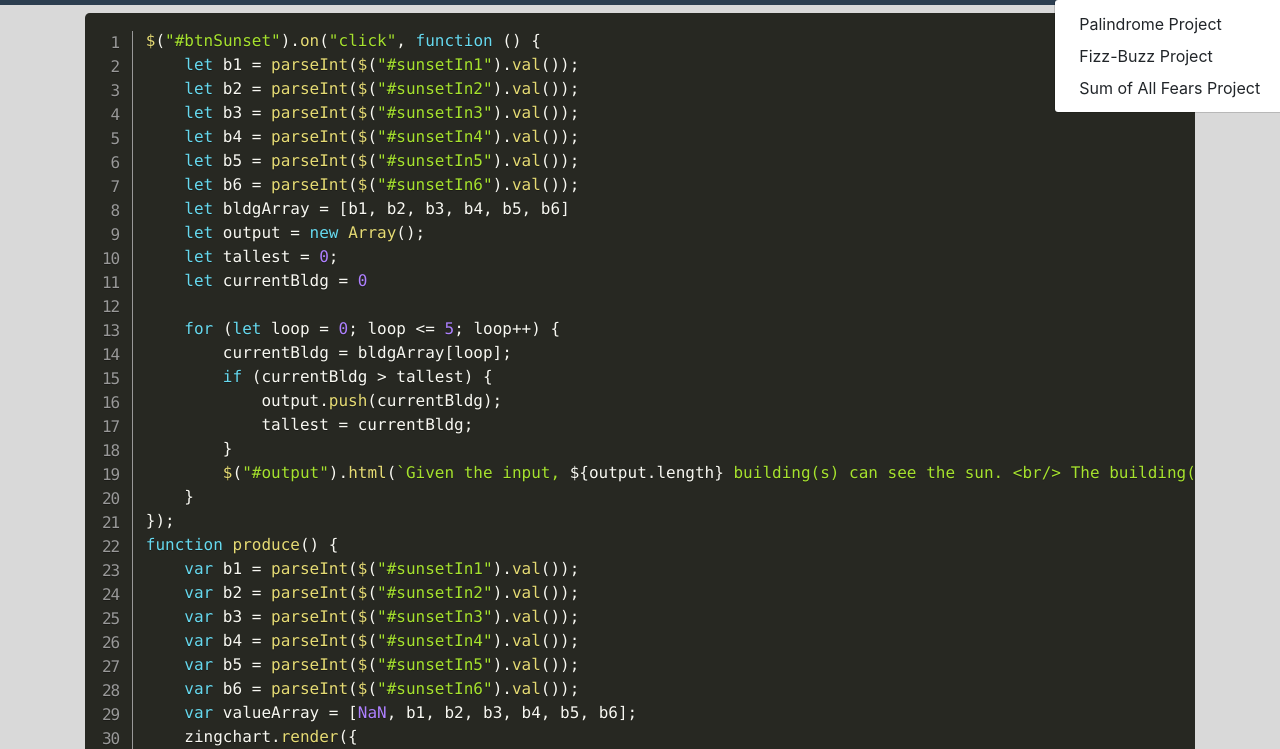
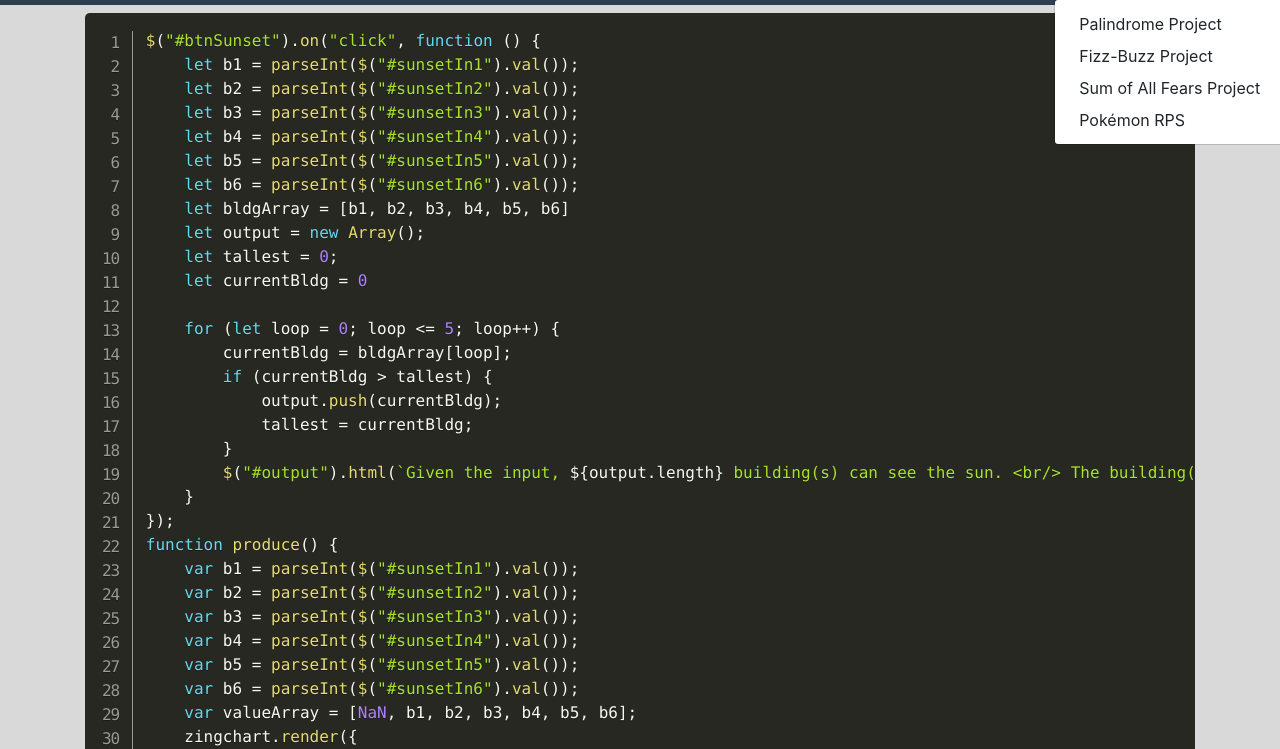
Before and after one commit to jacksoncooper12/SunsetHills, a plain HTML site: page SunsetHills/Code.html in a window 1280 px wide. Both pictures are taken after a click on the button "Other Projects". Shown: the part 51-800 px from the top of the page. Drawn offline with nearby package versions, Linux system fonts and the light colour scheme.

Commit message:
Dropdown Links

```diff
--- a/SunsetHills/Code.html
+++ b/SunsetHills/Code.html
@@ -56,6 +56,7 @@
                             <a class="dropdown-item" href="https://jec-palindrome.netlify.app/">Palindrome Project</a>
                             <a class="dropdown-item" href="https://jec-fizzbuzz.netlify.app/">Fizz-Buzz Project</a>
                             <a class="dropdown-item" href="https://jec-soaf.netlify.app/">Sum of All Fears Project</a>
+                            <a class="dropdown-item" href="https://jec-pokemonrps.netlify.app/">Pokémon RPS</a>
                             <!--<a class="dropdown-item" href="#">Something else here</a>
                             <a class="dropdown-item" href="#">Something else here</a>
                             <a class="dropdown-item" href="#">Something else here</a>-->
```
Also changed, not shown: SunsetHills/Index.html (+1 -0 lines), SunsetHills/Solve.html (+1 -0 lines).
